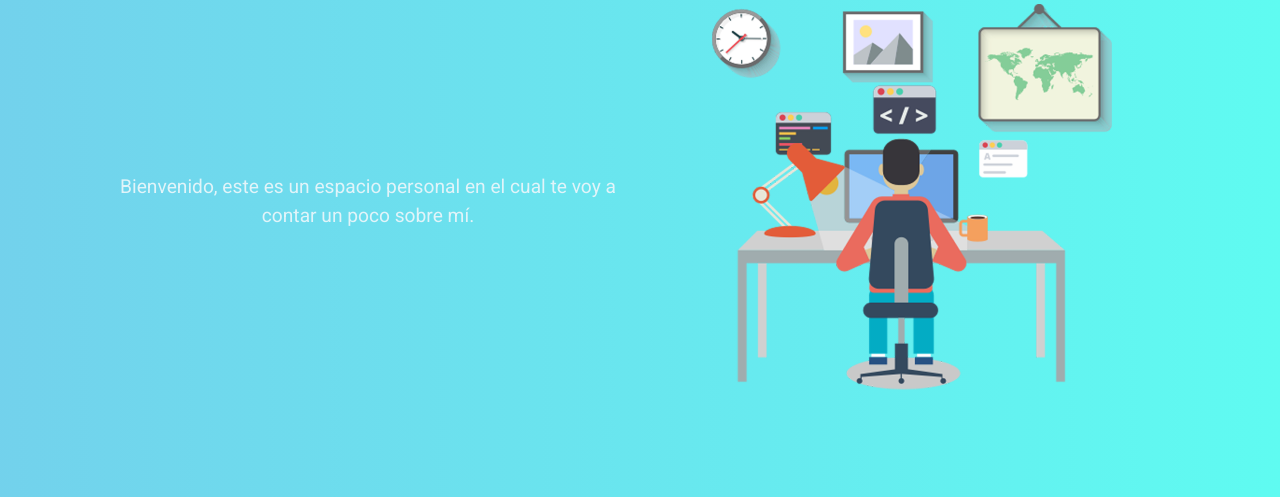
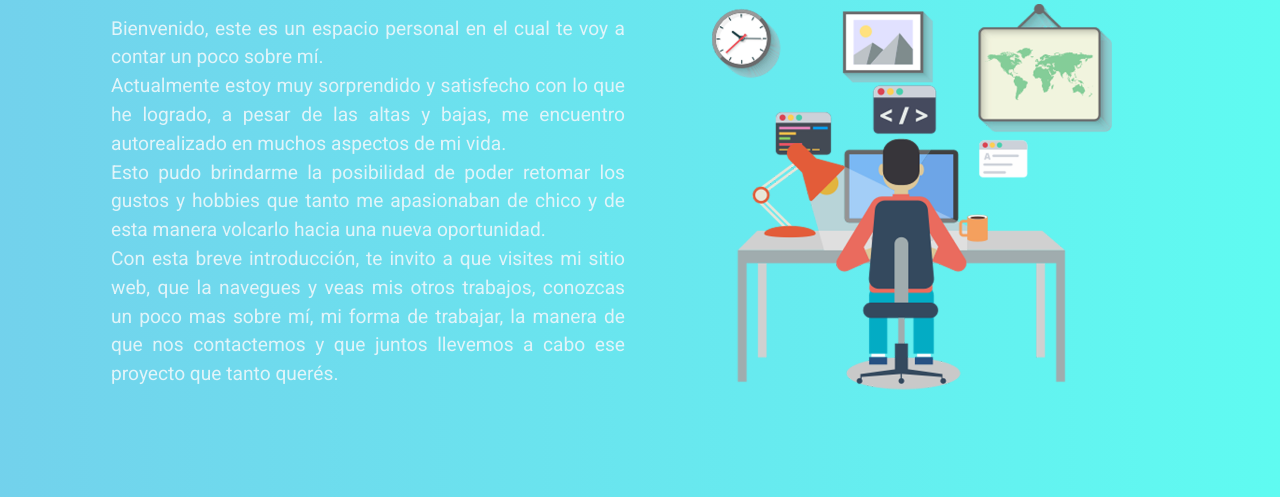
Before and after one commit to davidp05/Portfolio, a website: page index.html in a window 1280 px wide. Shown: the part 165-662 px from the top of the page. Drawn offline with nearby package versions, Linux system fonts and the light colour scheme.

Commit message:
Finalizaci{on del trabajo

```diff
--- a/index.html
+++ b/index.html
@@ -31,8 +31,10 @@
         <div class="container">
             <H1 class="tittle">HOLA SOY DAVID</H1>
             <div class="grid">
-            <p class="par" >Bienvenido, este es un espacio personal en el cual te voy a contar un poco sobre mí.
-            </p>
+            <p class="par" >Bienvenido, este es un espacio personal en el cual te voy a contar un poco sobre mí. <br>
+                Actualmente estoy muy sorprendido y satisfecho con lo que he logrado, a pesar de las altas y bajas, me encuentro autorealizado en muchos aspectos de mi vida. <br>
+                Esto pudo brindarme la posibilidad de poder retomar los gustos y hobbies que tanto me apasionaban de chico y de esta manera volcarlo hacia una nueva oportunidad. <br>
+                Con esta breve introducción, te invito a que visites mi sitio web, que la navegues y veas mis otros trabajos, conozcas un poco mas sobre mí, mi forma de trabajar, la manera de que nos contactemos y que juntos llevemos a cabo ese proyecto que tanto querés.</p>
             <div class="dev">
                 <img src="/Img/desarrollador.png" alt="Dev">
             </div>
--- a/sass/views/_home.scss
+++ b/sass/views/_home.scss
@@ -22,7 +22,7 @@
     grid-row: 1;
     justify-self: center;
     align-self: center;
-    text-align: center;
+    text-align: justify;
 }
 .dev{
     grid-column: 2;
```
Also changed, not shown: css/main.css.
